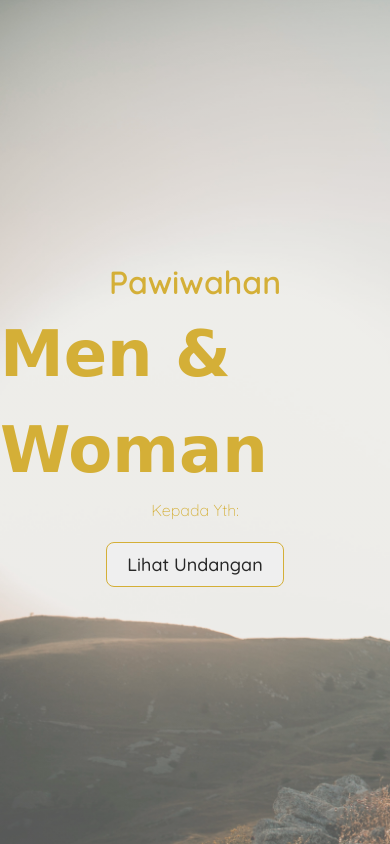
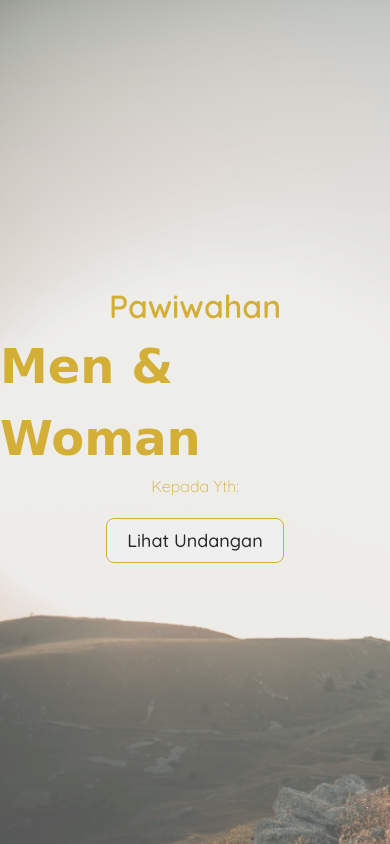
Before and after one commit to nanda172/Template-Undangan, a PHP site: page / in a window 390 px wide. Run offline with PHP 8.4, Linux system fonts and the light colour scheme; some web fonts are replaced.

Commit message:
Update slider.css

```diff
--- a/slider.css
+++ b/slider.css
@@ -78,7 +78,7 @@ body {
 }
 
 @media screen and (max-width:600px) {
-    .pengantin {
-        font-size: 3em;
+    .cover .pengantin {
+        font-size: 3em
     }
 }
```
